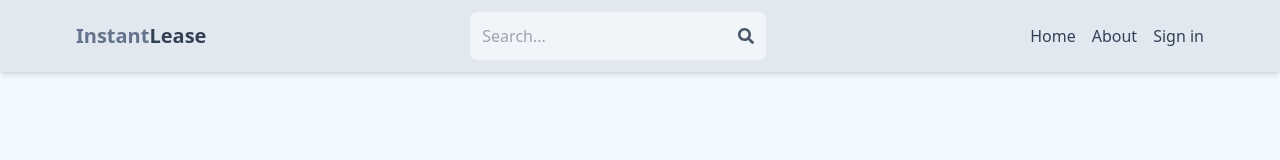
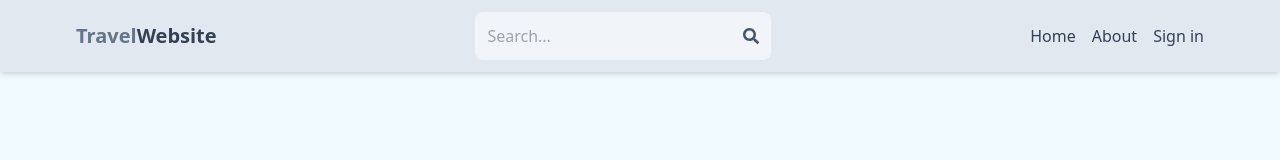
Before and after one commit to abdulrahmans0414/InstantLease, a React (Vite) app in the folder client/: page / in a window 1280 px wide. Shown: the top 160 px of the page. Built offline with nearby package versions, Linux system fonts and the light colour scheme; no server answers.

Commit message:
change header title

```diff
--- a/client/index.html
+++ b/client/index.html
@@ -4,7 +4,7 @@
     <meta charset="UTF-8" />
 
     <meta name="viewport" content="width=device-width, initial-scale=1.0" />
-    <title>InstantLease</title>
+    <title>TravelWebsite</title>
   </head>
   <body>
     <div id="root"></div>
--- a/client/src/components/Header.jsx
+++ b/client/src/components/Header.jsx
@@ -34,8 +34,8 @@ export default function Header() {
         <header className="bg-slate-200 shadow-md">
             <div className="flex justify-between items-center max-w-6xl mx-auto p-3">
                 <h1 className="font-bold text-sm sm:text-xl flex flex-wrap">
-                    <span className="text-slate-500">Instant</span>
-                    <span className="text-slate-700">Lease</span>
+                    <span className="text-slate-500">Travel</span>
+                    <span className="text-slate-700">Website</span>
                 </h1>
 
                 <form
```
